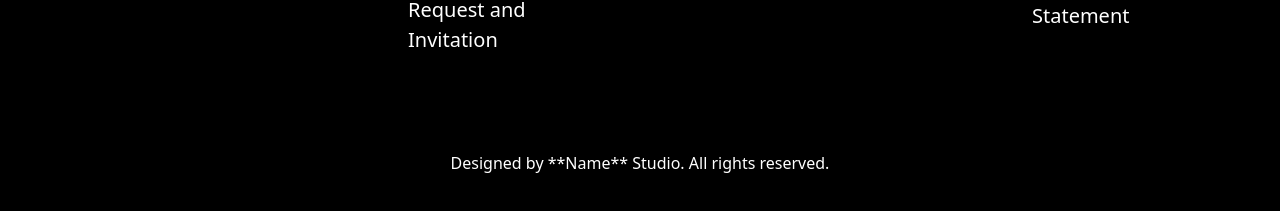
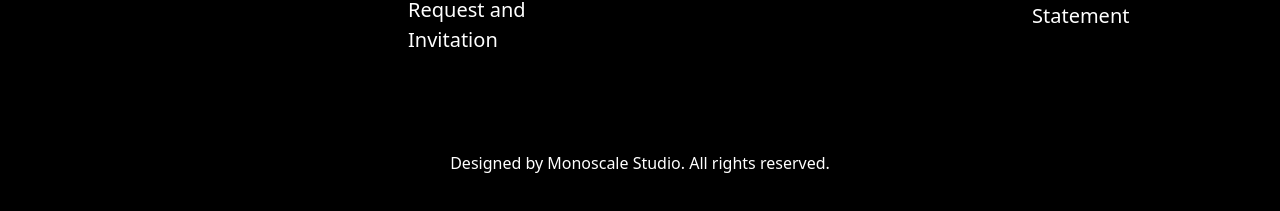
Before and after one commit to Fern-Nunez/Aero, a Next.js app: page / in a window 1280 px wide. Shown: the part 4960-5171 px from the top of the page. Built offline with nearby package versions, Linux system fonts and the light colour scheme.

Commit message:
Changed Agency Name

```diff
--- a/src/app/components/footer/footer.jsx
+++ b/src/app/components/footer/footer.jsx
@@ -359,8 +359,13 @@ export default function Footer() {
       )}
 
       <div className="footerRights">
-        Designed by **Name** Studio. All rights reserved.
-      </div>
+      Designed by{" "}
+      <a href="https://www.monoscale.co" className="text-blue-500 hover:underline">
+        Monoscale Studio
+      </a>
+      . All rights reserved.
+    </div>
+
     </div>
     </>
   );
--- a/src/app/layout.tsx
+++ b/src/app/layout.tsx
@@ -13,8 +13,9 @@ const poppins = Poppins({
 
 export const metadata: Metadata = {
   title: "Aero",
-  description: "Discover the wonders of nature at Eden Wildlife Preserve.",
+  description: "Redefining performance and luxury with cutting-edge automotive excellence.",
 };
+
 
 export default function RootLayout({
   children,
```
